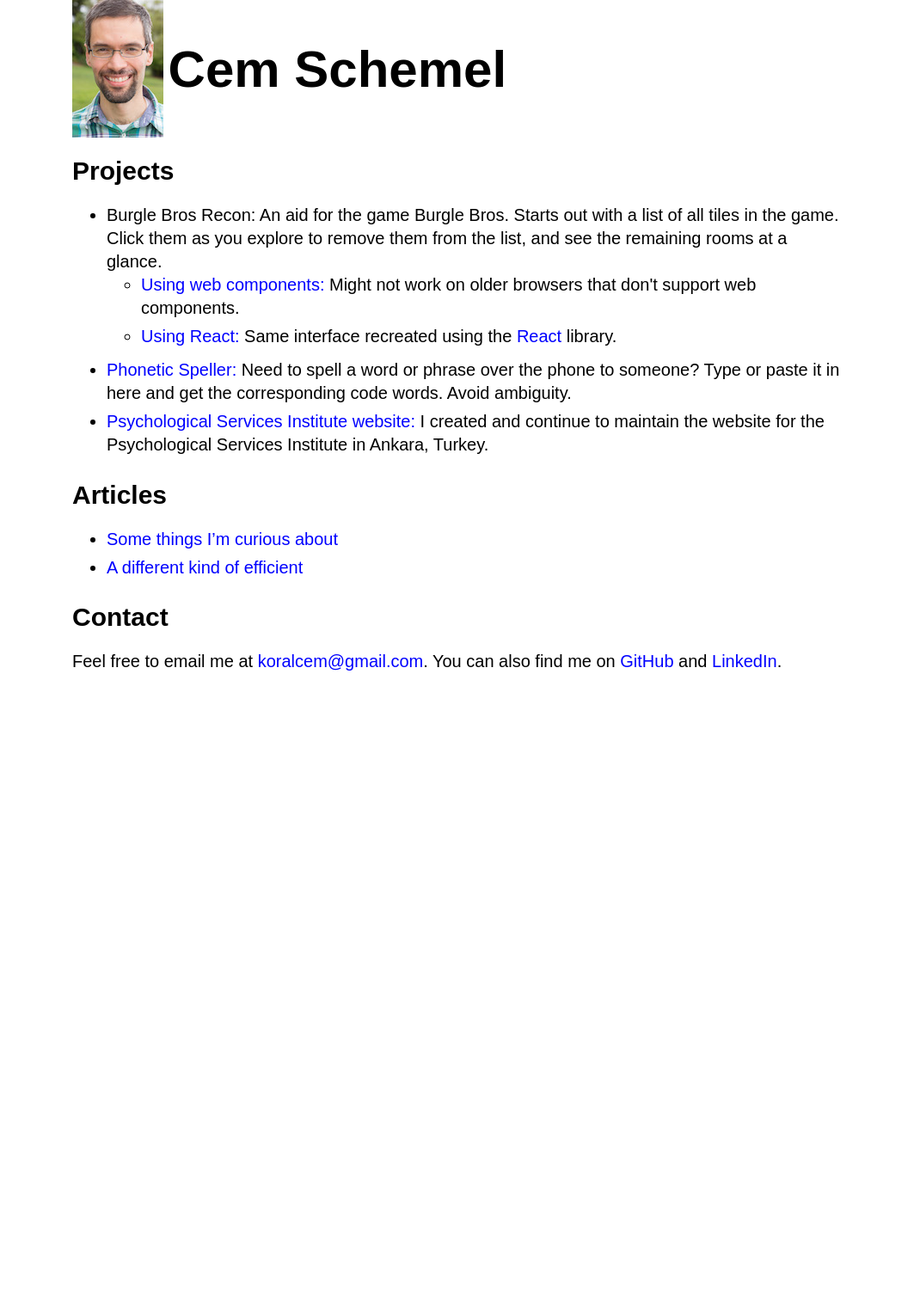
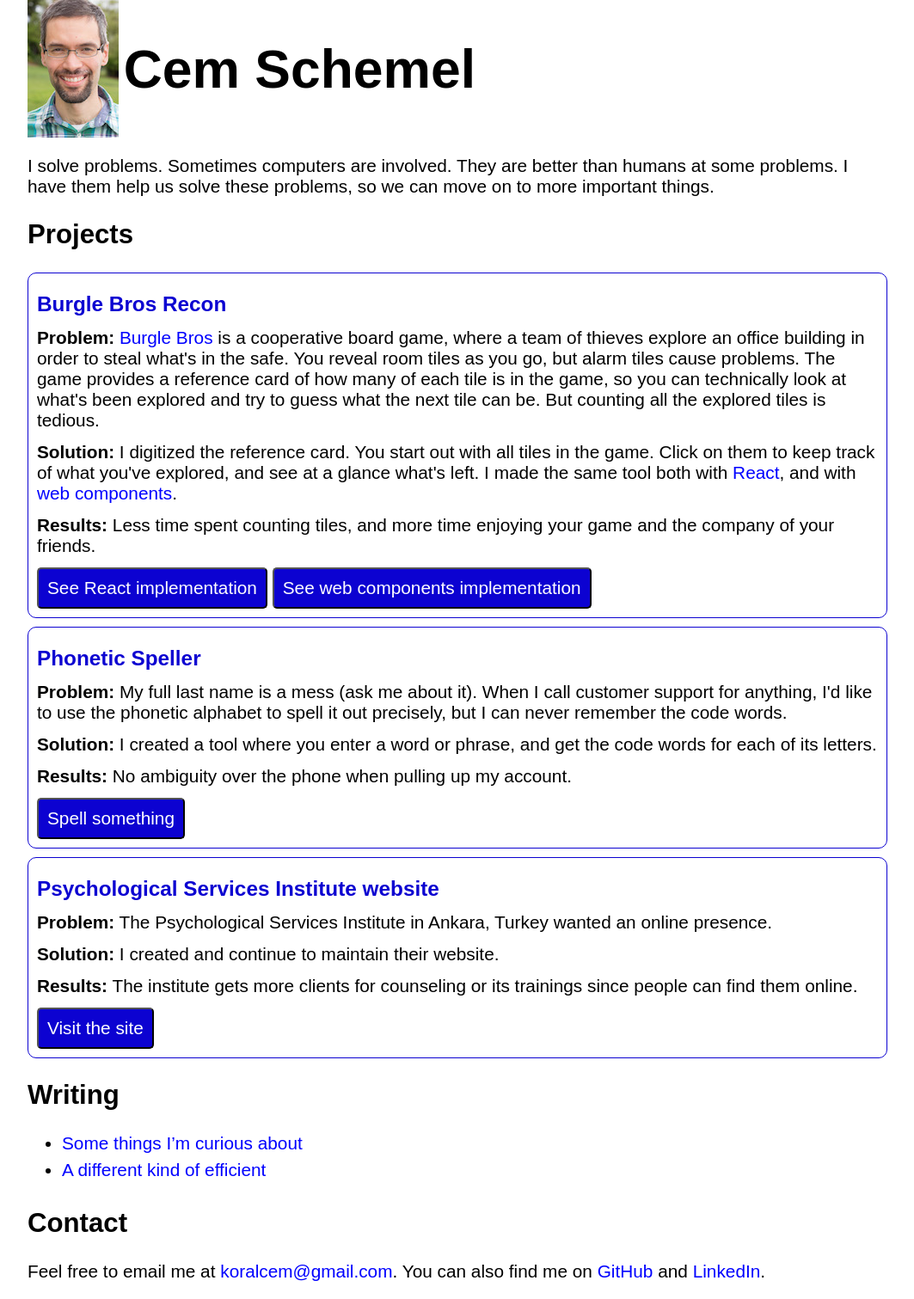
Before and after one commit to koralcem/personal-site, a Jekyll site: the page built from index.html, in a window 1280 px wide. Shown: the whole page at 86% size, without its empty margins (108-1171 px from the left). Built offline with Jekyll 4.4.1, drawn with Linux system fonts in a browser that asks for light colours; before the commit the page ends 900 px from its top, so only the background shows below that.

Commit message:
Some more project descriptions and styling

```diff
--- a/css/post.scss
+++ b/css/post.scss
@@ -9,10 +9,13 @@ body {
   justify-content: center;
 }
 
-article {
-  width: 60%;
-}
-
 li {
   margin-bottom: 1rem;
 }
+
+@media screen and (min-width: 750px) {
+  body {
+    width: 750px;
+    margin: 0 auto;
+  }
+}
--- a/css/style.scss
+++ b/css/style.scss
@@ -1,12 +1,13 @@
 ---
 ---
 
+$accent-primary: rgb(12, 2, 209);
+$accent-secondary: rgb(0, 171, 194);
+
 body {
 	background-color: white;
-	margin:0% 15%;
   font-family: Arial, Helvetica, sans-serif;
-  font-size: 20px;
-  line-height: 27px;
+  font-size: 1.3rem;
 }
 
 header img {
@@ -40,3 +41,40 @@ a {
 li {
 	padding-bottom: .3em;
 }
+
+.project {
+  border: 1px solid $accent-primary;
+  padding: 10px;
+  margin: 10px 0;
+  border-radius: 10px;
+
+  h3 {
+    margin: 0.8rem 0;
+    color: $accent-primary;
+  }
+
+  p {
+    margin: 0.8rem 0;
+  }
+
+  button {
+    font-size: 1.3rem;
+    border-radius: 5px;
+    padding: 10px;
+    background-color: $accent-primary;
+    color: white;
+
+    &:hover {
+      background-color: $accent-secondary;
+      cursor: pointer;
+    }
+  }
+}
+
+// If we're greater than 1000px, stop expanding and stay in the center
+@media screen and (min-width: 1000px) {
+  body {
+    width: 1000px;
+    margin: 0 auto;
+  }
+}
--- a/index.html
+++ b/index.html
@@ -7,20 +7,35 @@ css_files:
 	<h1>Cem Schemel</h1>
 </header>
 
+<p>I solve problems. Sometimes computers are involved. They are better than humans at some problems. I have them help us solve these problems, so we can move on to more important things.</p>
+
 <h2>Projects</h2>
-<ul>
-  <li>
-    Burgle Bros Recon: An aid for the game Burgle Bros. Starts out with a list of all tiles in the game. Click them as you explore to remove them from the list, and see the remaining rooms at a glance.
-    <ul>
-      <li><a href="burgle-bros-components.html">Using web components:</a> Might not work on older browsers that don't support web components.</li>
-      <li><a href="burgle-bros-react.html">Using React:</a> Same interface recreated using the <a href="https://reactjs.org/">React</a> library.</li>
-    </ul>
-  </li>
-  <li><a href="phonetic-speller.html">Phonetic Speller:</a> Need to spell a word or phrase over the phone to someone? Type or paste it in here and get the corresponding code words. Avoid ambiguity.</li>
-  <li><a href="http://www.psikolojik-hizmetler.com/">Psychological Services Institute website:</a> I created and continue to maintain the website for the Psychological Services Institute in Ankara, Turkey.</li>
-</ul>
+<div class="project">
+  <h3>Burgle Bros Recon</h3>
+  <p><b>Problem:</b> <a href="http://www.burglebros.com/">Burgle Bros</a> is a cooperative board game, where a team of thieves explore an office building in order to steal what's in the safe. You reveal room tiles as you go, but alarm tiles cause problems. The game provides a reference card of how many of each tile is in the game, so you can technically look at what's been explored and try to guess what the next tile can be. But counting all the explored tiles is tedious.</p>
+  <p><b>Solution:</b> I digitized the reference card. You start out with all tiles in the game. Click on them to keep track of what you've explored, and see at a glance what's left. I made the same tool both with <a href="https://reactjs.org/">React</a>, and with <a href="https://www.webcomponents.org/introduction">web components</a>.</p>
+  <p><b>Results:</b> Less time spent counting tiles, and more time enjoying your game and the company of your friends.</p>
+  <button type="button" onclick="window.location.href='burgle-bros-react.html'">See React implementation</button>
+  <button type="button" onclick="window.location.href='burgle-bros-components.html'">See web components implementation</button>
+</div>
 
-<h2>Articles</h2>
+<div class="project">
+  <h3>Phonetic Speller</h3>
+  <p><b>Problem:</b> My full last name is a mess (ask me about it). When I call customer support for anything, I'd like to use the phonetic alphabet to spell it out precisely, but I can never remember the code words.</p>
+  <p><b>Solution:</b> I created a tool where you enter a word or phrase, and get the code words for each of its letters.</p>
+  <p><b>Results:</b> No ambiguity over the phone when pulling up my account.</p>
+  <button type="button" onclick="window.location.href='phonetic-speller.html'">Spell something</button>
+</div>
+
+<div class="project">
+  <h3>Psychological Services Institute website</h3>
+  <p><b>Problem:</b> The Psychological Services Institute in Ankara, Turkey wanted an online presence.</p>
+  <p><b>Solution:</b> I created and continue to maintain their website.</p>
+  <p><b>Results:</b> The institute gets more clients for counseling or its trainings since people can find them online.</p>
+  <button type="button" onclick="window.location.href='http://www.psikolojik-hizmetler.com/'">Visit the site</button>
+</div>
+
+<h2>Writing</h2>
 <ul>
   {% for post in site.posts %}
     <li>
```
